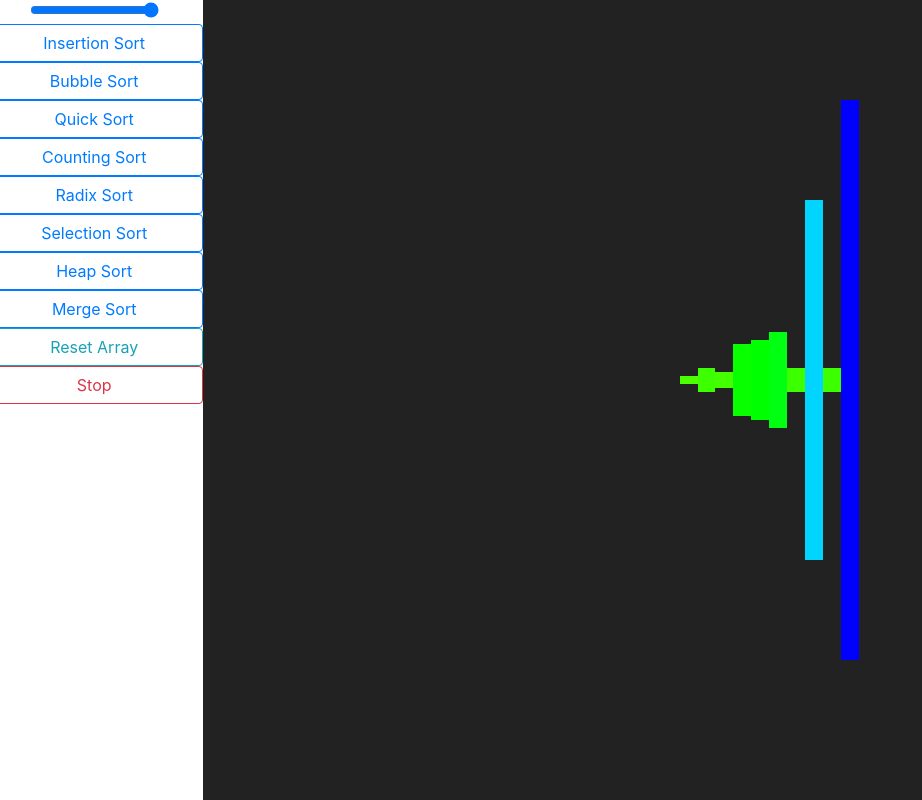
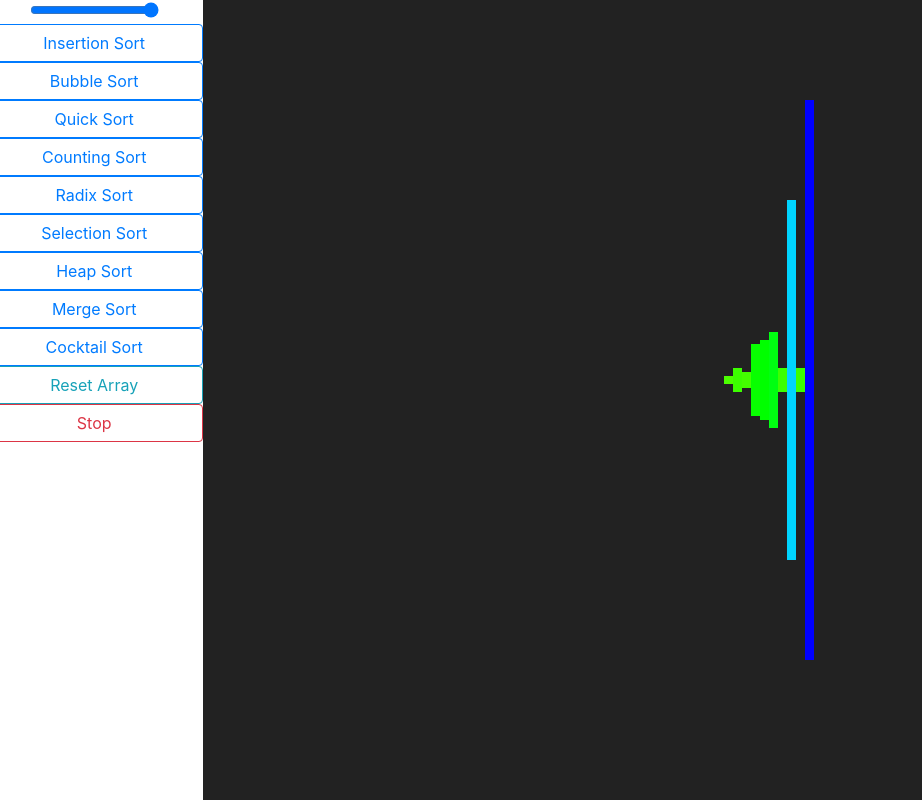
Before and after one commit to mgupta8143/Sorting-Visualizer, a React app: page / in a window 1280 px wide. Shown: the whole page, without its empty margins (0-922 px from the left). Built offline with nearby package versions, Linux system fonts and the light colour scheme.

Commit message:
Added Cocktail Sort

```diff
--- a/public/index.html
+++ b/public/index.html
@@ -13,7 +13,7 @@
     />
     <link rel="apple-touch-icon" href="%PUBLIC_URL%/logo192.png" />
     <link rel="manifest" href="%PUBLIC_URL%/manifest.json" />
-    <title>React App</title>
+    <title>Sorting Visualizer</title>
   </head>
   <body>
     <noscript>You need to enable JavaScript to run this app.</noscript>
--- a/src/index.js
+++ b/src/index.js
@@ -8,6 +8,7 @@ import {radixSort} from './sortingAlgorithms/radixSort.js';
 import {selectionSort} from './sortingAlgorithms/selectionSort.js';
 import {heapSort, heapify, maxHeapify} from './sortingAlgorithms/heapSort.js';
 import {mergeWrapper, mergeSort, merge} from './sortingAlgorithms/mergeSort.js';
+import {cocktailSort} from "./sortingAlgorithms/cocktailSort.js";
 
 class SortingVisualizer extends React.Component {
     constructor(props) {
@@ -26,6 +27,7 @@ class SortingVisualizer extends React.Component {
         this.heapSort = heapSort.bind(this);
         this.heapify = heapify.bind(this);
         this.maxHeapify = maxHeapify.bind(this);
+        this.cocktailSort = cocktailSort.bind(this);
 
 
         this.resetArray = this.resetArray.bind(this);
@@ -35,10 +37,11 @@ class SortingVisualizer extends React.Component {
         this.resetSelectedValues = this.resetSelectedValues.bind(this);
         this.update = this.update.bind(this);
 
-        this.state = {array: [1,3,2,9,10,12,3,45,3,70], arraySize: 50, minQuantity: 1, maxQuantity: 70, sortingSpeed: 50, resetSpeed: 1}
+        this.state = {array: [1,3,2,9,10,12,3,45,3,70], arraySize: 100, minQuantity: 1, maxQuantity: 70, sortingSpeed: 50, resetSpeed: 1}
         this.shouldStop = false;
         this.status = "";
         this.selectedValues = [];
+        this.swappedValues = [];
 
     }
 
@@ -144,6 +147,9 @@ class SortingVisualizer extends React.Component {
                             <button class="btn btn-outline-primary btn-block" onClick = {this.mergeWrapper}>Merge Sort</button>
                         </li>
                         <li>
+                            <button class="btn btn-outline-primary btn-block" onClick = {this.cocktailSort}>Cocktail Sort</button>
+                        </li>
+                        <li>
                             <button class="btn btn-outline-info btn-block" onClick = {this.resetArray}>Reset Array</button>
                         </li>
                         <li>
--- /dev/null
+++ b/src/sortingAlgorithms/cocktailSort.js
@@ -0,0 +1,70 @@
+export async function cocktailSort() {
+    let arr = this.state.array;
+    let start = 0;
+    let end = arr.length;
+    for(let n = 0; n < arr.length; n++) {
+        if(n % 2 === 0)  {
+            let idx = start;
+            while(idx !== end - 1) {
+                if(arr[idx + 1] < arr[idx]) {
+                    this.swap(arr, idx, idx + 1);
+                    await this.update(arr, [idx, idx+1], 100);
+                }
+                ++idx;
+            }
+            --end;
+        }
+        else {
+            let idx = end - 1;
+            while(idx !== start) {
+                if(arr[idx - 1] > arr[idx]) {
+                    this.swap(arr, idx, idx-1);
+                    await this.update(arr, [idx, idx-1], 100);
+                }
+                --idx;
+            }
+            ++start;
+        }
+    }
+    return arr;
+}
+
+/*
+export async function cocktailSort() {
+    let arr = this.state.array;
+    let start = 0;
+    let end = arr.length;
+    for(let n = 0; n < arr.length; n++) {
+        if(n % 2 === 0)  {
+            end = await this.moveBar(1, start, end)[1];
+        }
+        else {
+            start = await this.moveBar(-1, start, end)[0];
+        }
+    }
+    return arr;
+}
+
+export async function moveBar(direction, start, end) {
+    let arr = this.state.array;
+    let idx = 0, stopIdx = 0;
+    if(direction === 1) {idx = start; stopIdx = end-1;}
+    if(direction === -1) {idx = end-1; stopIdx = start;}
+    while(idx != stopIdx) {
+        if(giveDirectionConditional(arr, direction, idx)) {
+            this.swap(arr, idx, idx + direction);
+            await this.update(arr, [idx, idx+direction], 100);
+        }
+        idx = idx + direction;
+    }
+    if(direction === 1) --end;
+    if(direction === -1) ++start;
+    return [start, end];
+
+}
+
+function giveDirectionConditional(arr, direction, idx) {
+    if(direction == 1) return arr[idx+direction] < arr[idx];
+    if (direction == -1) return arr[idx+direction] > arr[idx];
+}
+*/
--- a/src/sortingAlgorithms/mergeSort.js
+++ b/src/sortingAlgorithms/mergeSort.js
@@ -11,16 +11,13 @@ export async function mergeSort(arr, begin, end) {
    let left = await this.mergeSort(arr, begin, middle);
    let right = await this.mergeSort(arr, middle, end);
    let temp = await this.merge(arr, left[0], middle, right[1]);
-   while(this.checkSorted(arr.slice(left[0], right[1])) == false)
+   while(this.checkSorted(arr.slice(left[0], right[1])) === false)
       temp = await this.merge(arr, left[0], middle, right[1]);
    return temp;
 }
 
 /* IN-PLACE MERGE */
 export async function merge(arr, begin, middle, end) {
-   ///comment
-   let left = arr.slice(begin, middle);
-   console.log(left);
    let i = begin;
    let j = middle;
    while(i < end && j < end) {
@@ -33,7 +30,7 @@ export async function merge(arr, begin, middle, end) {
          j = findMin(arr,j,j+1);
          ++i;
       }
-      if(i == j) {
+      if(i === j) {
          ++j;
       }
    }
```
